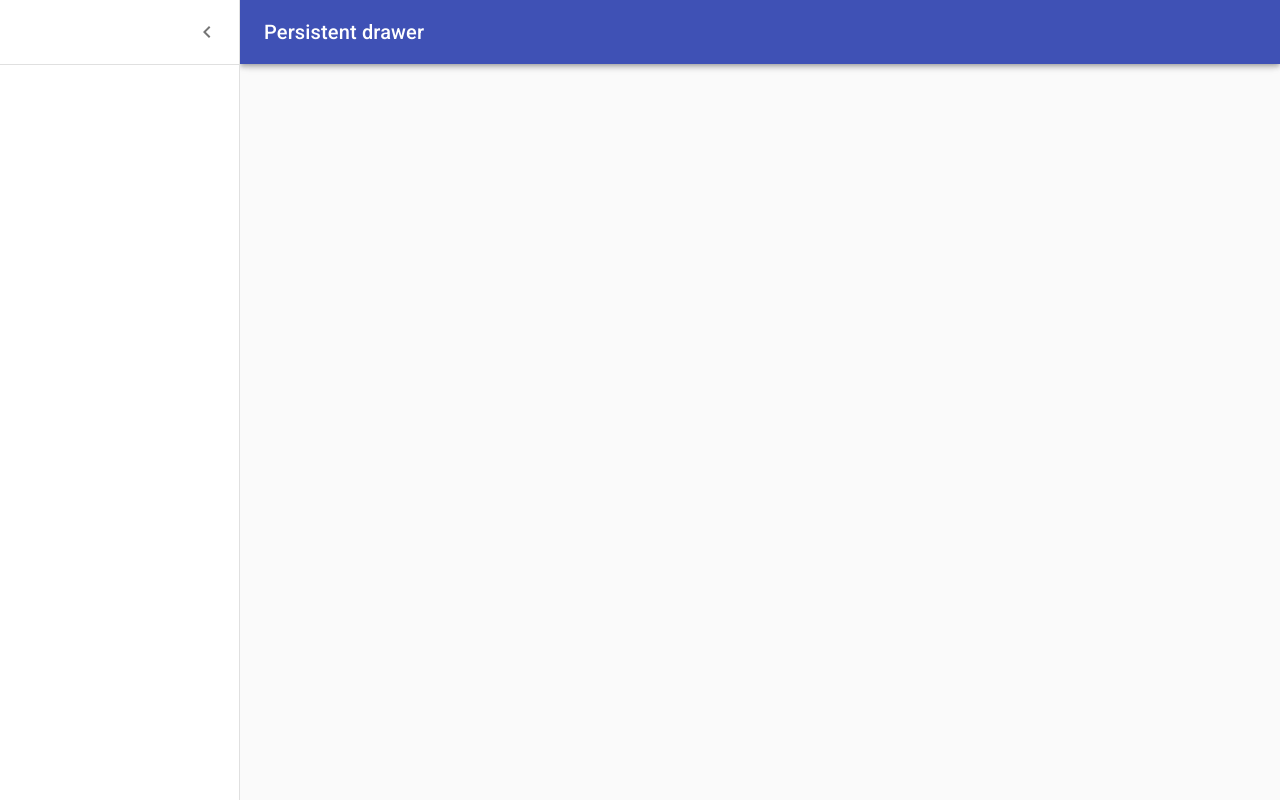
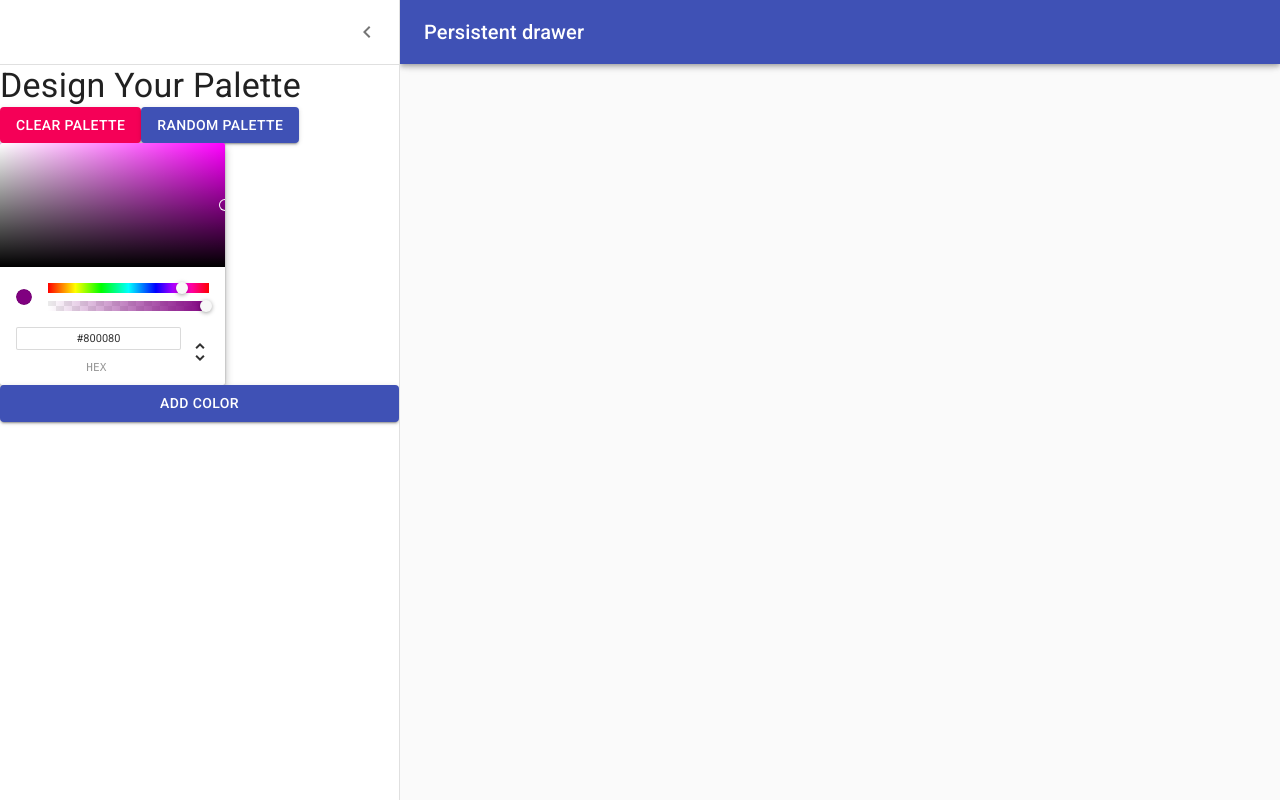
Before and after one commit to ChaoTzuJung/react-color-picker, a React app: page /palette/new in a window 1280 px wide. Both pictures are taken after a click on the button "Open drawer". Built offline with nearby package versions, Linux system fonts and the light colour scheme.

Commit message:
fix: Add color picker amd button to drawer

```diff
--- a/package.json
+++ b/package.json
@@ -55,6 +55,7 @@
     "rc-slider": "^8.6.11",
     "react": "^16.8.6",
     "react-app-polyfill": "^1.0.1",
+    "react-color": "^2.17.3",
     "react-copy-to-clipboard": "^5.0.1",
     "react-dom": "^16.8.6",
     "react-router-dom": "^5.0.0",
--- a/src/components/organisms/NewPaletteForm/index.js
+++ b/src/components/organisms/NewPaletteForm/index.js
@@ -10,8 +10,10 @@
 import IconButton from "@material-ui/core/IconButton";
 import MenuIcon from "@material-ui/icons/Menu";
 import ChevronLeftIcon from "@material-ui/icons/ChevronLeft";
+import Button from "@material-ui/core/Button";
+import { ChromePicker } from 'react-color';
 
-const drawerWidth = 240;
+const drawerWidth = 400;
 
 const styles = theme => ({
   root: {
@@ -54,7 +56,7 @@
   },
   content: {
     flexGrow: 1,
-    padding: theme.spacing.unit * 3,
+    padding: theme.spacing(3),
     transition: theme.transitions.create("margin", {
       easing: theme.transitions.easing.sharp,
       duration: theme.transitions.duration.leavingScreen
@@ -125,6 +127,13 @@
             </IconButton>
           </div>
           <Divider />
+          <Typography variant='h4'>Design Your Palette</Typography>
+          <div>
+            <Button variant='contained' color="secondary">Clear Palette</Button>
+            <Button variant='contained' color="primary">Random Palette</Button>
+          </div>
+          <ChromePicker color="purple" onChangeComplete={newColor => console.log(newColor)} />
+          <Button variant='contained' color="primary">Add Color</Button>
         </Drawer>
         <main
           className={classNames(classes.content, {
```
